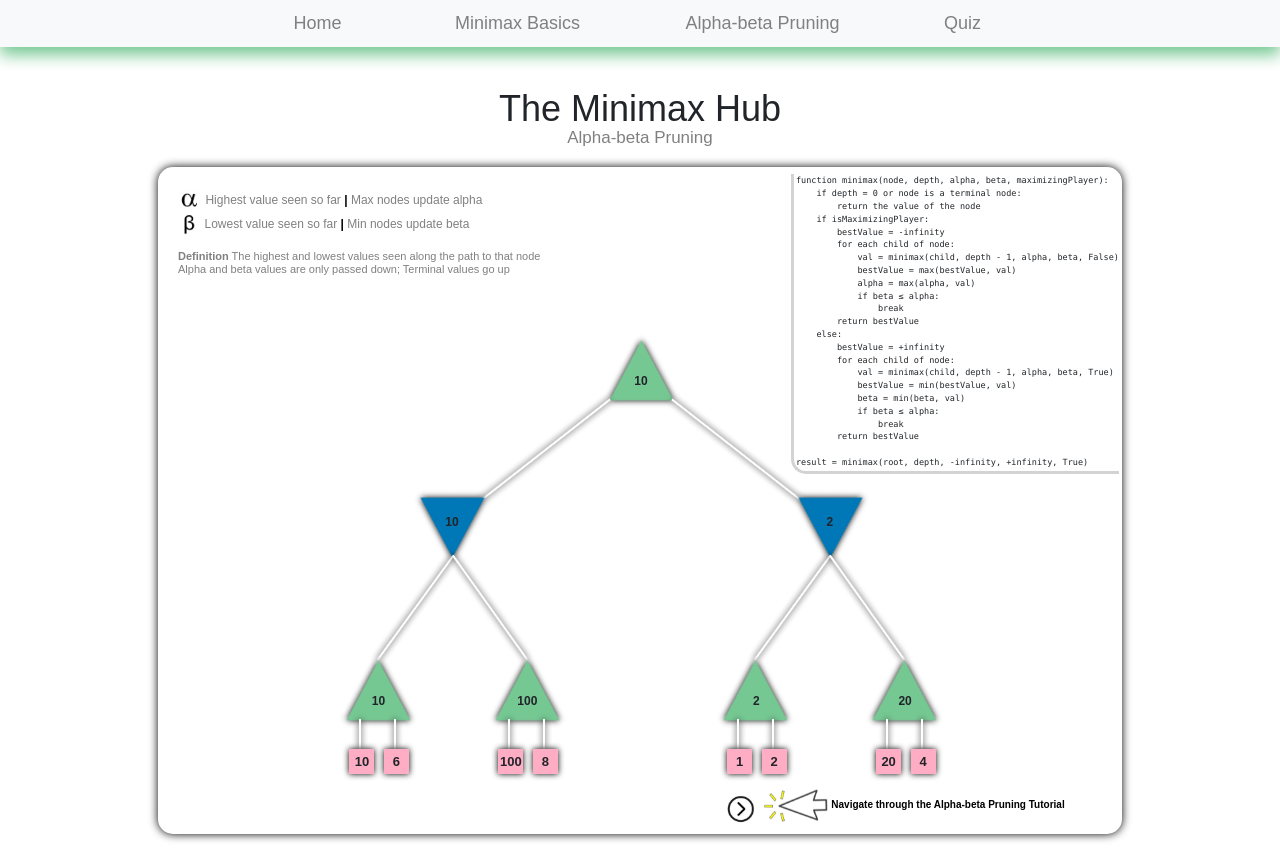
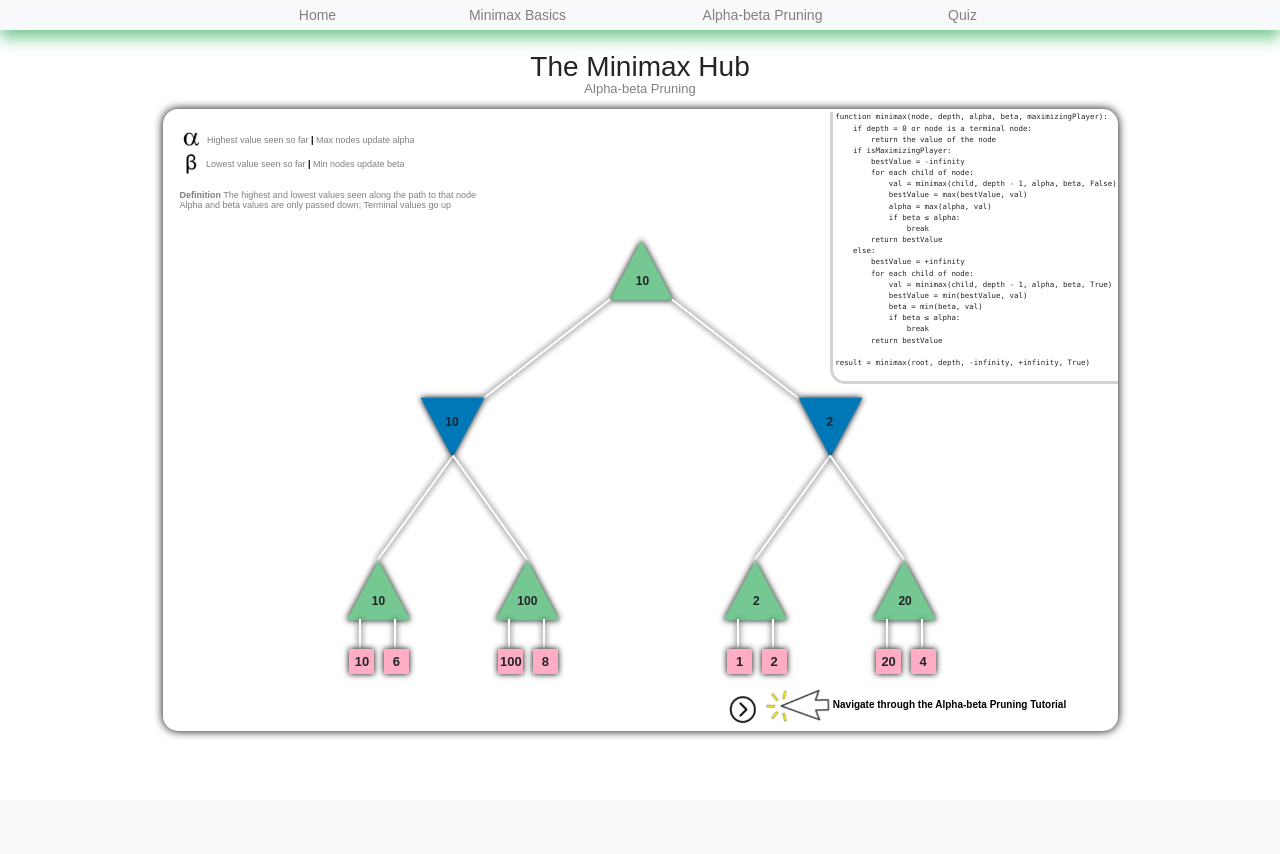
Before and after one commit to whirleyt/MinimaxTutorial, a Flask app: page /alphabetaMain in a window 1280 px wide. After the commit the page ends 738 px from the top, so only its background shows below. Run offline with Flask 2, Linux system fonts and the light colour scheme; some libraries are stand-ins or nearby versions.

Commit message:
Styling changes

```diff
--- a/static/js/alphabetaQuiz.js
+++ b/static/js/alphabetaQuiz.js
@@ -230,7 +230,7 @@ $(document).ready(function() {
         saveQuizSession2()
         setTimeout(function() {
             $('#restart-2').css('display', 'inline');
-        }, 2000)
+        }, 1000)
     })
 
     var isOverSpecifiedElement;
--- a/static/js/alphabetaTutorial.js
+++ b/static/js/alphabetaTutorial.js
@@ -207,7 +207,7 @@ $(document).ready(function() {
                     style: 'font-weight: bold; color: #0077b6; left: 315px; top: 385px;'
                 },
             ],
-            text: "<h4>Is<img class='b-symbol-q' src='/static/images/beta.png' alt='Beta Symbol'><span>≤</span><img class='a-symbol-q' src='/static/images/alpha.png' alt='Alpha Symbol'><span>?</span></h4>",
+            text: "<h6>Is<img class='b-symbol-q' src='/static/images/beta.png' alt='Beta Symbol'><span>≤</span><img class='a-symbol-q' src='/static/images/alpha.png' alt='Alpha Symbol'><span>?</span></h6>",
             textStyle: ''
         },
         {
@@ -255,7 +255,7 @@ $(document).ready(function() {
                     style: 'font-weight: bold; color: #0077b6; left: 315px; top: 385px;'
                 },
             ],
-            text: "<h4>Is<img class='b-symbol-q' src='/static/images/beta.png' alt='Beta Symbol'><span>≤</span><img class='a-symbol-q' src='/static/images/alpha.png' alt='Alpha Symbol'><span>?</span></h4><div style='margin-top: -10px;'><h6 class='yes'>Yes! <span class='prune-word'>Prune</span></h6></div>",
+            text: "<h6>Is<img class='b-symbol-q' src='/static/images/beta.png' alt='Beta Symbol'><span>≤</span><img class='a-symbol-q' src='/static/images/alpha.png' alt='Alpha Symbol'><span>?</span></h6><div style='margin-top: -10px;'><h6 class='yes if-prune'>Yes! <span class='prune-word if-prune'>Prune</span></h6></div>",
             textStyle: ''
         },
         {
@@ -477,7 +477,7 @@ $(document).ready(function() {
                     style: 'font-weight: bold; color: #0077b6; left: 610px; top: 180px;'
                 },
             ],
-            text: "<h4>Is<img class='b-symbol-q' src='/static/images/beta.png' alt='Beta Symbol'><span>≤</span><img class='a-symbol-q' src='/static/images/alpha.png' alt='Alpha Symbol'><span>?</span></h4>",
+            text: "<h6>Is<img class='b-symbol-q' src='/static/images/beta.png' alt='Beta Symbol'><span>≤</span><img class='a-symbol-q' src='/static/images/alpha.png' alt='Alpha Symbol'><span>?</span></h6>",
             textStyle: ''
         },
         {
@@ -555,7 +555,7 @@ $(document).ready(function() {
                     style: 'font-weight: bold; color: #0077b6; left: 610px; top: 180px;'
                 },
             ],
-            text: "<h4>Is<img class='b-symbol-q' src='/static/images/beta.png' alt='Beta Symbol'><span>≤</span><img class='a-symbol-q' src='/static/images/alpha.png' alt='Alpha Symbol'><span>?</span></h4><div style='margin-top: -10px;'><h6 class='yes'>Yes! <span class='prune-word'>Prune</span></h6></div>",
+            text: "<h6>Is<img class='b-symbol-q' src='/static/images/beta.png' alt='Beta Symbol'><span>≤</span><img class='a-symbol-q' src='/static/images/alpha.png' alt='Alpha Symbol'><span>?</span></h6><div style='margin-top: -10px;'><h6 class='yes if-prune'>Yes! <span class='prune-word if-prune'>Prune</span></h6></div>",
             textStyle: ''
         },
     ];
--- a/static/js/minimaxBasicsQuiz.js
+++ b/static/js/minimaxBasicsQuiz.js
@@ -94,9 +94,11 @@ $(document).ready(function() {
     function showResults() {
         setTimeout(function() {
             $('#basic-results').html('<h6>You Scored ' + score + '%</h6>');
-            $('#next-container').css('display', 'block');
             $('.basics-quiz-container').css('box-shadow', '0px 0px 10px #76c893');
             $('#basic-results').css('color', '#76c893')
+            setTimeout(function() {
+                $('#next-container').css('display', 'block');
+            }, 1000);
         }, 2000);
         saveQuizSession1()
     }
--- a/static/layout.css
+++ b/static/layout.css
@@ -5,6 +5,8 @@ body {
 .navbar {
     border-color: #76c893;
     box-shadow: 0px 8px 16px #76c893;
+    min-width: 200px;
+    height: 30px;
 }
 
 .navbar-collapse {
@@ -29,7 +31,7 @@ body {
 
 .custom-nav-link {
     color: grey;
-    font-size: 18px;
+    font-size: 14px;
     text-align: center;
     text-decoration: none;
     padding: 2px 20px 2px 20px;
@@ -55,9 +57,9 @@ body {
 }
 
 .title {
-    font-size: 36px;
+    font-size: 28px;
     text-align: center;
-    padding-top: 40px;
+    padding-top: 20px;
     animation-duration: 1s;
     animation-name: fading;
     padding-bottom: -5px;
@@ -87,5 +89,5 @@ p {
 }
 
 .subtitle {
-    font-size: 17px;
+    font-size: 13px;
 }
--- a/static/minimax-tutorials/alphabetaMain.css
+++ b/static/minimax-tutorials/alphabetaMain.css
@@ -1,14 +1,15 @@
 .alphabeta-main-container {
     width: 61.4%;
-    max-width: 964px;
-    min-width: 964px;
+    max-width: 955px;
+    min-width: 955px;
     margin: 0 auto;
-    padding: 20px;
+    padding: 17px;
     margin-bottom: 20px;
     border-radius: 15px;
     box-shadow: 0px 0px 10px black;
     animation-duration: 1s;
     animation-name: border-fade;
+    margin-top: -5px;
 }
 
 @keyframes border-fade {
@@ -29,7 +30,7 @@
 }
 
 .next-icon {
-    margin-top: 5px;
+    margin-top: -35px;
 }
 
 .next-icon:hover {
@@ -37,10 +38,10 @@
 }
 
 .icon-description {
-    padding-top: 4px;
     color: #0077b6;
     font-size: 10px;
     font-weight: bold;
+    margin-top: -10px;
     margin-bottom: -10px;
 }
 
@@ -224,24 +225,26 @@
 
 .symbol-description {
     display: inline;
-    font-size: 12px;
+    font-size: 9px;
 }
 
 .description {
     padding-top: 15px;
+    font-size: 9px;
 }
 
 .alpha-beta-info {
-    font-size: 11px;
+    font-size: 9px;
     color: grey;
 }
 
 .minimax-code {
-    font-size: 9.75px;
+    font-size: 8.5px;
     position: absolute;
     z-index: 1;
     margin-top: -17px;
     color: grey;
+    margin-left: 4px;
 }
 
 .highlighted-code {
@@ -249,8 +252,8 @@
 }
 
 .right-side {
-    margin-left: 58%;
-    margin-top: -130px;
+    margin-left: 63%;
+    margin-top: -107px;
     margin-bottom: -170px;
     position: relative;
 }
@@ -279,15 +282,16 @@
 #restart {
     width: 28px;
     display: none;
-    margin-top: -20px;
+    margin-top: -43px;
+    margin-left: -4px;
 }
 
 .custom-code-border {
   position: relative;
-  width: 318px;
-  height: 290px;
-  margin-left: 82px;
-  margin-top: 32px;
+  width: 278px;
+  height: 262px;
+  margin-left: 75px;
+  margin-top: 13px;
 }
 
 .custom-code-border::before {
@@ -352,7 +356,7 @@
 }
 
 .a-symbol-q, .b-symbol-q {
-    width: 23.5px;
+    width: 18px;
     margin-bottom: 3px;
 }
 
@@ -363,7 +367,7 @@
 
 .minimax-tree-html {
     position: relative;
-    margin-top: 40px;
+    margin-top: 30px;
 }
 
 .alpha-beta-page-info {
@@ -375,9 +379,13 @@
 
 #description-container {
     width: 250px;
-    font-size: 13px;
+    font-size: 10px;
     margin-top: 24px;
     font-weight: bold;
+}
+
+.if-prune {
+	font-size: 11px;
 }
 
 .yes {
--- a/templates/home.html
+++ b/templates/home.html
@@ -7,7 +7,7 @@
 <div class="home-container">
     <div class="center">
 
-        <h5>When Minimax Makes the Move</h5>
+        <h6 class="custom-h6">When Minimax Makes the Move</h6>
         <img class="minimax-tree" src="{{ url_for('static', filename='images/home-minimax-tree.png') }}" alt="Minimax Tree">
 
         <h6>Optimal for Zero-Sum Games</h6>
--- a/templates/index.html
+++ b/templates/index.html
@@ -19,7 +19,7 @@
 
 
 <nav class="navbar navbar-expand-lg navbar-light bg-light">
-    <div class="container">
+    <div class="container-fluid">
         <div class="collapse navbar-collapse">
             <div class="navbar-nav">
                 <a class="custom-nav-link custom-0 {{ 'active' if request.path == '/' else '' }}" href="/">Home</a>
--- a/templates/minimax-tutorials/alphabetaIntro.html
+++ b/templates/minimax-tutorials/alphabetaIntro.html
@@ -8,9 +8,9 @@
 <div class="intro-alphabeta-container">
     <div class="center">
 
-        <h6 class="bold">Game trees can be huge, even for games like Tic-tac-toe</h6>
+        <h6 class="bold top size-decrease">Game trees can be huge, even for games like Tic-tac-toe</h6>
         <img class="game-tree" src="{{ url_for('static', filename='images/intro-alphabeta-game-tree.png') }}" alt="Alpha-beta Game Tree">
-        <h6 class="remove-space">Searching every possible outcome for optimal moves is impractical</h6>
+        <h6 class="remove-space size-decrease">Searching every possible outcome for optimal moves is impractical</h6>
         <h5 class="custom-h5">Alpha-beta pruning comes to the rescue by eliminating needless branches, dramatically reducing the search space.</h5>
 
         <img class="minimax-tree" src="{{ url_for('static', filename='images/intro-alphabeta-minimax-tree.png') }}" alt="Alpha-beta Minimax Tree">
--- a/templates/minimax-tutorials/minimaxBasics.html
+++ b/templates/minimax-tutorials/minimaxBasics.html
@@ -8,7 +8,7 @@
 <div class="basics-container">
     <div class="center">
 
-        <h6>Suppose we have a 2 player, zero-sum game</h6>
+        <h6 class="custom-top">Suppose we have a 2 player, zero-sum game</h6>
         <p class="info">One player wants to maximize, the other player wants to minimize</p>
         <img class="minimax-tree" src="{{ url_for('static', filename='images/basics-minimax-tree.png') }}" alt="Basic Minimax Tree">
 
```
Also changed, not shown: static/home.css (+14 -8 lines), static/minimax-quiz/alphabetaQuiz.css (+20 -11 lines), static/minimax-quiz/minimaxBasicsQuiz.css (+4 -3 lines), static/minimax-tutorials/alphabetaIntro.css (+14 -5 lines), static/minimax-tutorials/minimaxBasics.css (+10 -4 lines).
